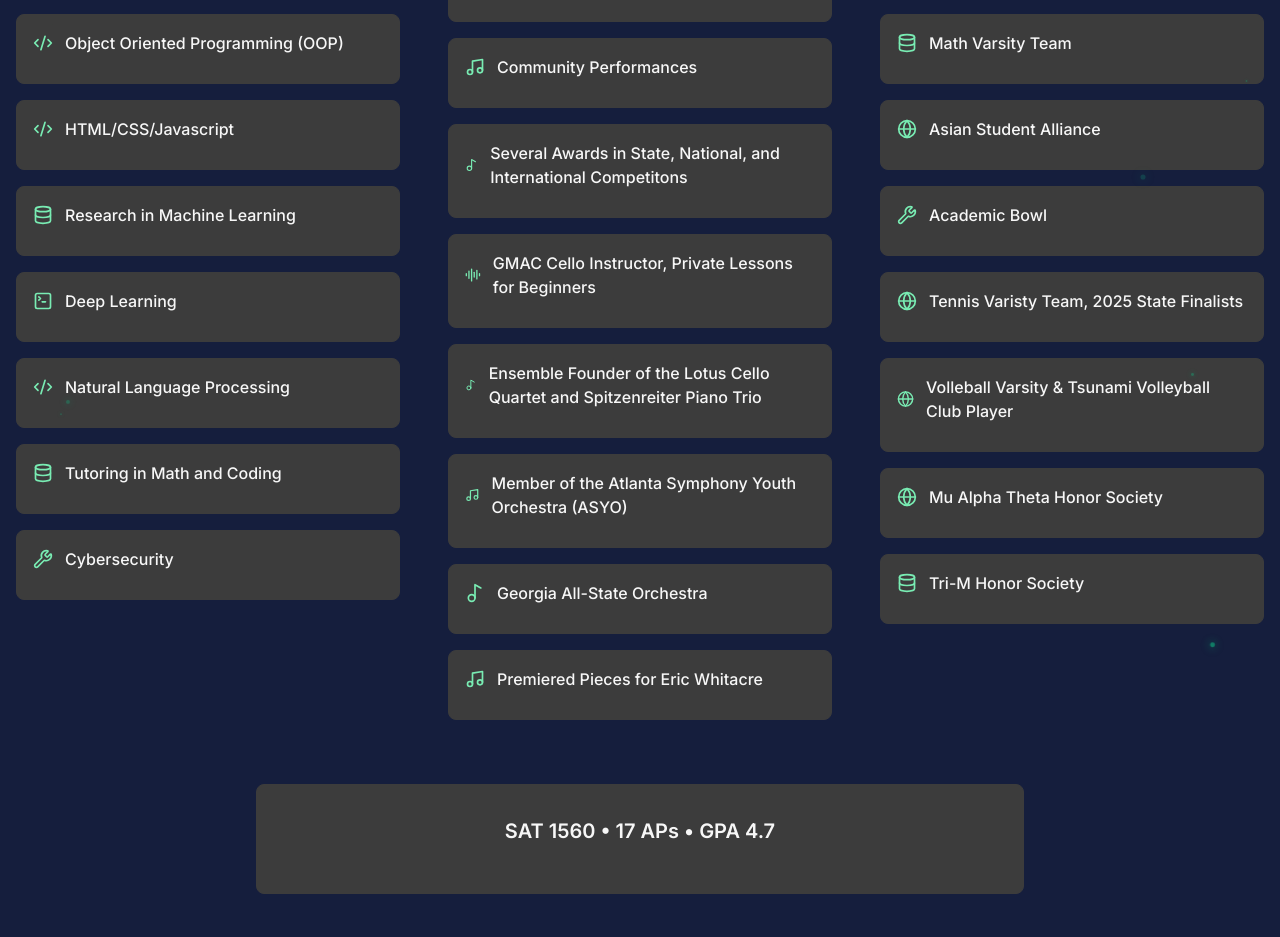
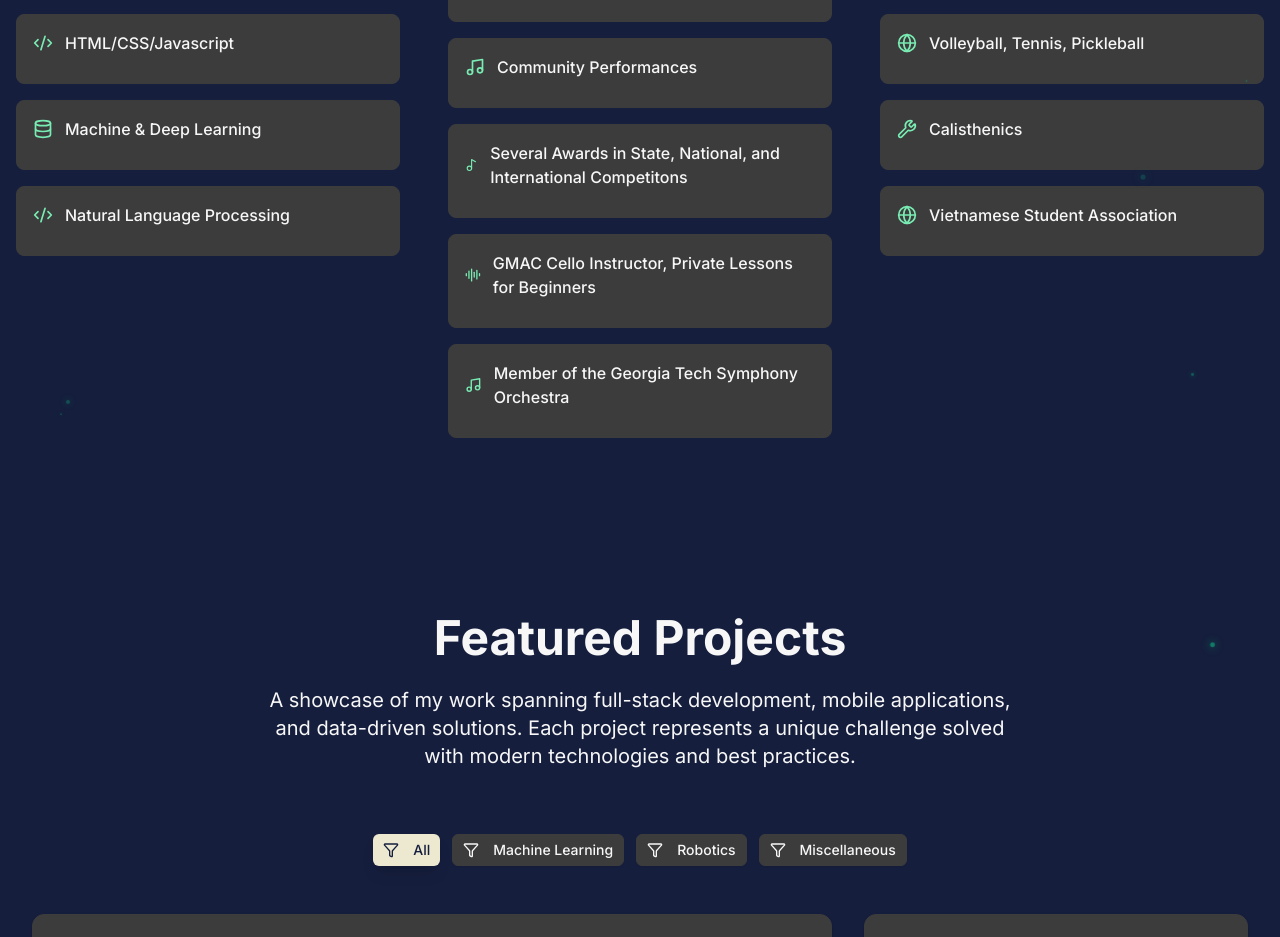
Before and after one commit to ethanol-lo/website-portfolio-high-school, a Next.js app: page / in a window 1280 px wide. Shown: the part 2508-3445 px from the top of the page. Built offline with nearby package versions, Linux system fonts and the light colour scheme.

Commit message:
Update skills and interests in skills-section

```diff
--- a/src/components/portfolio/skills-section.tsx
+++ b/src/components/portfolio/skills-section.tsx
@@ -25,13 +25,9 @@ const skillCategories: SkillCategory[] = [
     skills: [
       { name: "Python", icon: Globe },
       { name: "Java", icon: SquareTerminal },
-      { name: "Object Oriented Programming (OOP)", icon: CodeXml },
       { name: "HTML/CSS/Javascript", icon: CodeXml },
-      { name: "Research in Machine Learning", icon: Database },
-      { name: "Deep Learning", icon: SquareTerminal },
+      { name: "Machine & Deep Learning", icon: Database },
       { name: "Natural Language Processing", icon: CodeXml },
-      { name: "Tutoring in Math and Coding", icon: Database },
-      { name: "Cybersecurity", icon: Wrench },
     ]
   },
   {
@@ -44,26 +40,19 @@ const skillCategories: SkillCategory[] = [
       { name: "Community Performances", icon: Music },
       { name: "Several Awards in State, National, and International Competitons", icon: Music2 },
       { name: "GMAC Cello Instructor, Private Lessons for Beginners", icon: AudioLines },
-      { name: "Ensemble Founder of the Lotus Cello Quartet and Spitzenreiter Piano Trio", icon: Music2 },
-      { name: "Member of the Atlanta Symphony Youth Orchestra (ASYO)", icon: Music },
-      { name: "Georgia All-State Orchestra", icon: Music2 },
-      { name: "Premiered Pieces for Eric Whitacre", icon: Music}
+      { name: "Member of the Georgia Tech Symphony Orchestra", icon: Music },
     ]
   },
   {
-    title: "Other Experiences",
+    title: "Other Interests",
     icon: Wrench,
     showPercentages: false,
     skills: [
-      { name: "Latin Scholar", icon: Globe },
-      { name: "Public Speaking Club", icon: Globe },
-      { name: "Math Varsity Team", icon: Database },
-      { name: "Asian Student Alliance", icon: Globe },
-      { name: "Academic Bowl", icon: Wrench },
-      { name: "Tennis Varisty Team, 2025 State Finalists", icon: Globe },
-      { name: "Volleball Varsity & Tsunami Volleyball Club Player", icon: Globe },
-      { name: "Mu Alpha Theta Honor Society", icon: Globe },
-      { name: "Tri-M Honor Society", icon: Database },
+      { name: "Math Tutoring", icon: Globe },
+      { name: "Startup Entrepreneurship", icon: Database },
+      { name: "Volleyball, Tennis, Pickleball", icon: Globe },
+      { name: "Calisthenics", icon: Wrench },
+      { name: "Vietnamese Student Association", icon: Globe },
     ]
   }
 ]
@@ -170,19 +159,6 @@ export default function SkillsSection() {
             />
           ))}
         </div>
-
-        <motion.div
-          initial={{ opacity: 0, y: 20 }}
-          animate={inView ? { opacity: 1, y: 0 } : { opacity: 0, y: 20 }}
-          transition={{ delay: 0.8, duration: 0.6 }}
-          className="mt-16 text-center"
-        >
-          <div className="bg-card border border-border rounded-lg p-8 max-w-3xl mx-auto">
-            <h3 className="text-xl font-semibold mb-4 text-foreground">
-              SAT 1560 • 17 APs • GPA 4.7
-            </h3>
-          </div>
-        </motion.div>
       </div>
     </section>
   )
```
